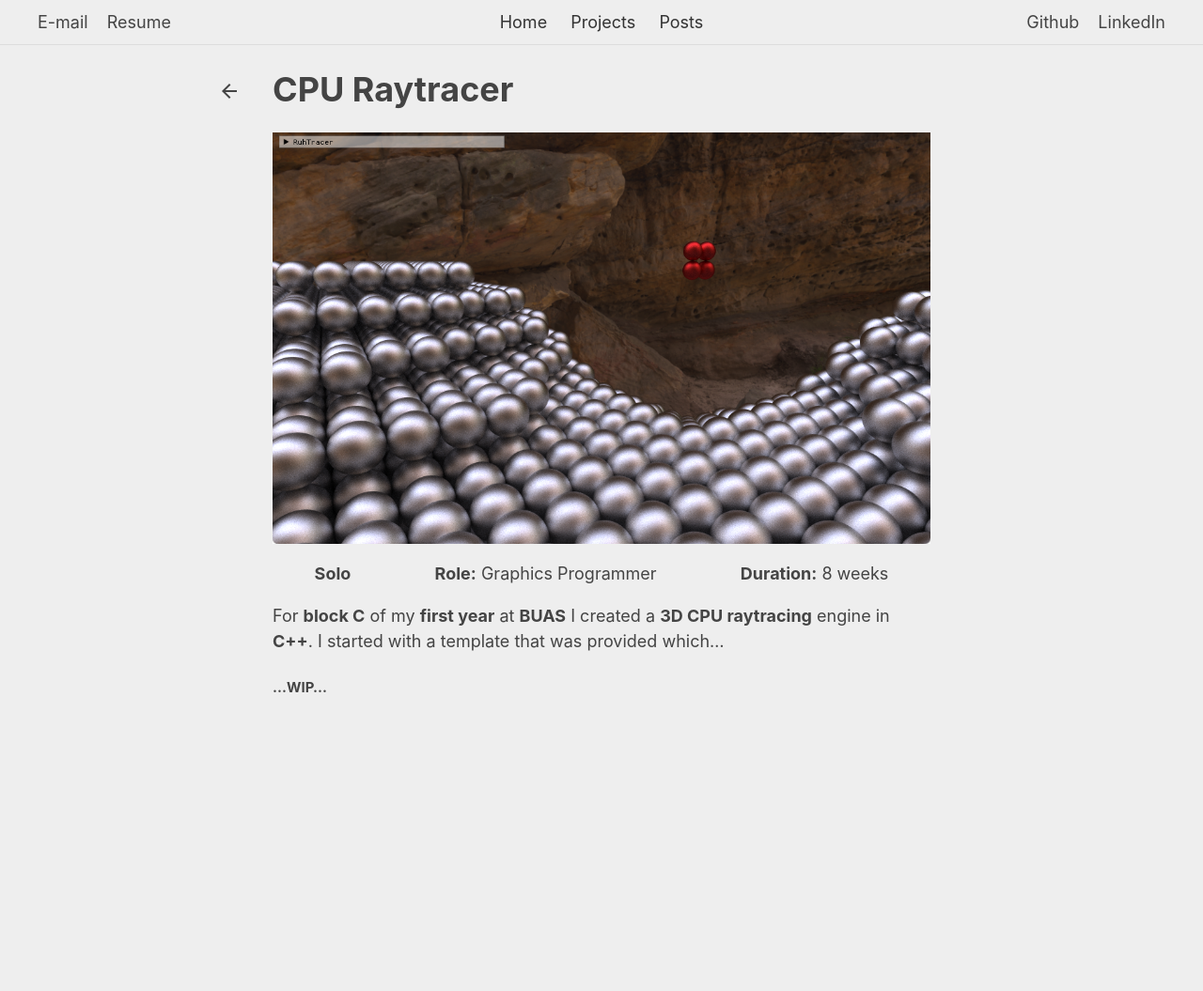
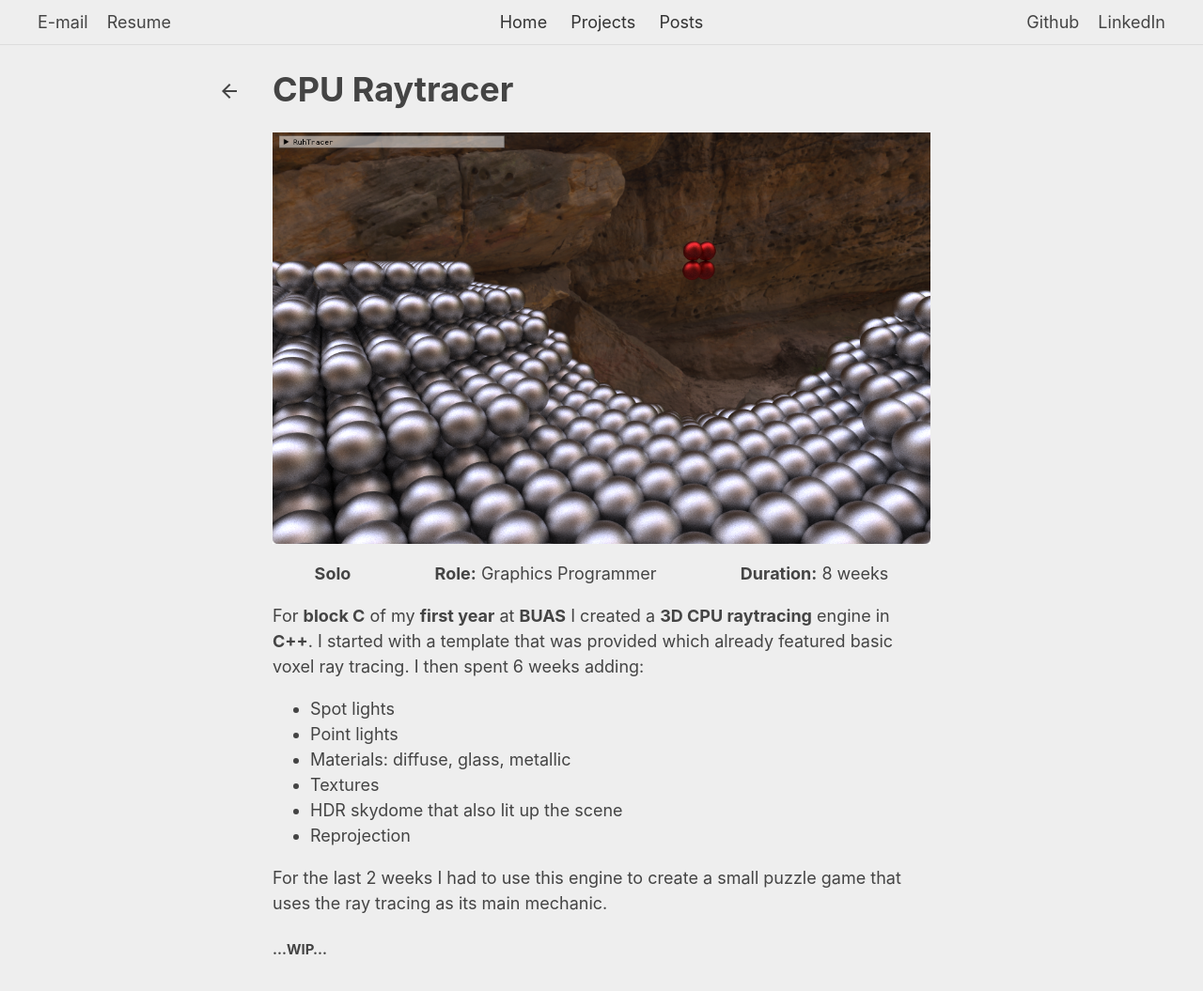
Before and after one commit to bakjedev/bakjedev.github.io, a Jekyll site: the page built from _projects/voxpopuli.md, in a window 1280 px wide and 1127 px high. Shown: the top 1055 px of the window at 94% size. Built offline with Jekyll 4.4.1, drawn with Linux system fonts in a browser that asks for light colours.

Commit message:
Finish voxpopuli (for now)

```diff
--- a/_projects/voxpopuli.md
+++ b/_projects/voxpopuli.md
@@ -12,6 +12,15 @@ priority: 4
 - **Duration:** 8 weeks
 {:.project-table}
 
-For **block C** of my **first year** at **BUAS** I created a **3D CPU raytracing** engine in **C++**. I started with a template that was provided which...
+For **block C** of my **first year** at **BUAS** I created a **3D CPU raytracing** engine in **C++**. I started with a template that was provided which already featured basic voxel ray tracing. I then spent 6 weeks adding:
+
+- Spot lights
+- Point lights
+- Materials: diffuse, glass, metallic
+- Textures
+- HDR skydome that also lit up the scene
+- Reprojection
+
+For the last 2 weeks I had to use this engine to create a small puzzle game that uses the ray tracing as its main mechanic.
 
 ##### ...WIP...
```
